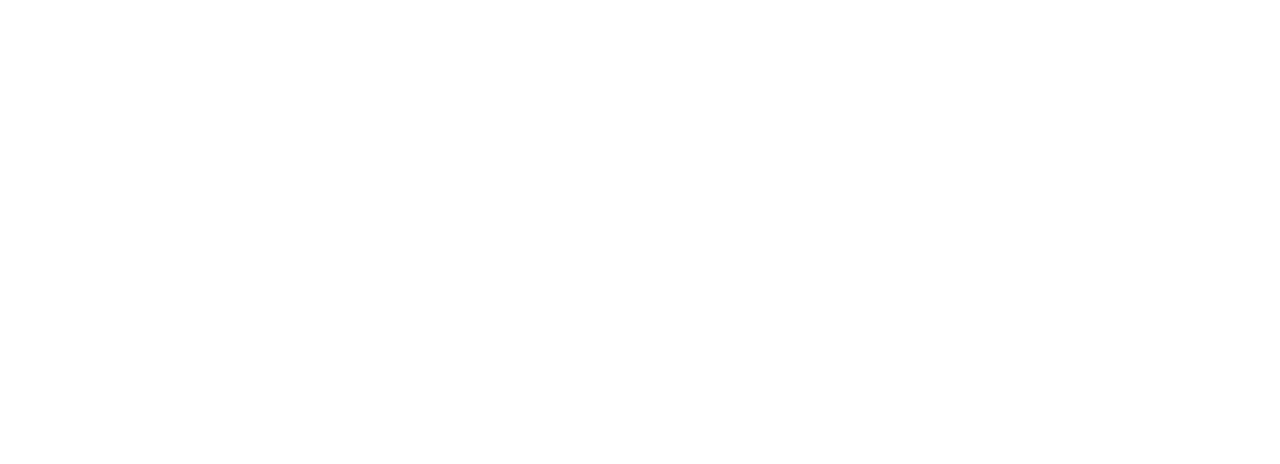
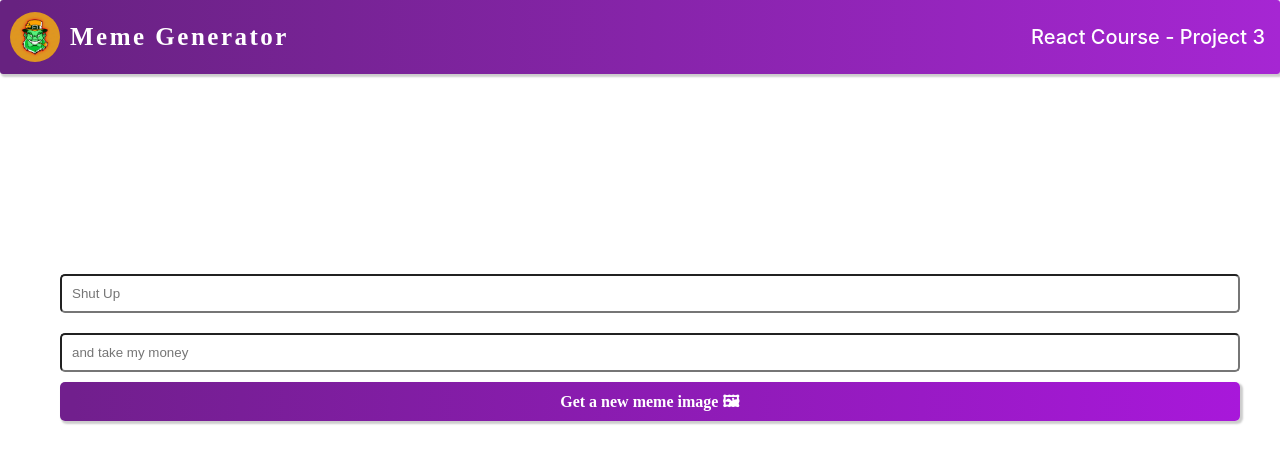
Before and after one commit to fortuneonyeka/meme-generator, a React (Create React App) app: page / in a window 1280 px wide. Shown: the top 464 px of the page. Built offline with nearby package versions, Linux system fonts and the light colour scheme.

Commit message:
add header and form

```diff
--- a/src/App.js
+++ b/src/App.js
@@ -1,9 +1,12 @@
 import './App.css';
+import NavBar from "./Components/NavBar";
+import MemeForm from "./Components/MemeForm";
 
 function App() {
   return (
     <div className="App">
-
+     <NavBar/>
+     <MemeForm/>
     </div>
   );
 }
--- /dev/null
+++ b/src/Components/MemeForm.jsx
@@ -0,0 +1,15 @@
+import React from 'react'
+
+const MemeForm = () => {
+  return (
+    <div className="form-container">
+      <form action="form">
+        <input type="text" placeholder="Shut Up"/>
+        <input type="text" placeholder="and take my money" />
+        <button className="btn" type="submit">Get a new meme image 🖼</button>
+      </form>
+    </div>
+  )
+}
+
+export default MemeForm
--- /dev/null
+++ b/src/Components/NavBar.jsx
@@ -0,0 +1,19 @@
+import React from 'react'
+import logo from "../images/meme-logo.jpeg"
+
+
+const NavBar = () => {
+  return (
+    <div>
+      <nav className = "nav">
+        <div>
+        <img className="logo" src={logo}/>
+        <h3 className="intro">Meme Generator</h3>
+        </div>
+        <h4 className="project-3">React Course - Project 3</h4>
+        </nav>
+    </div>
+  )
+}
+
+export default NavBar
```
Also changed, not shown: src/images/meme-logo.jpeg (added).
